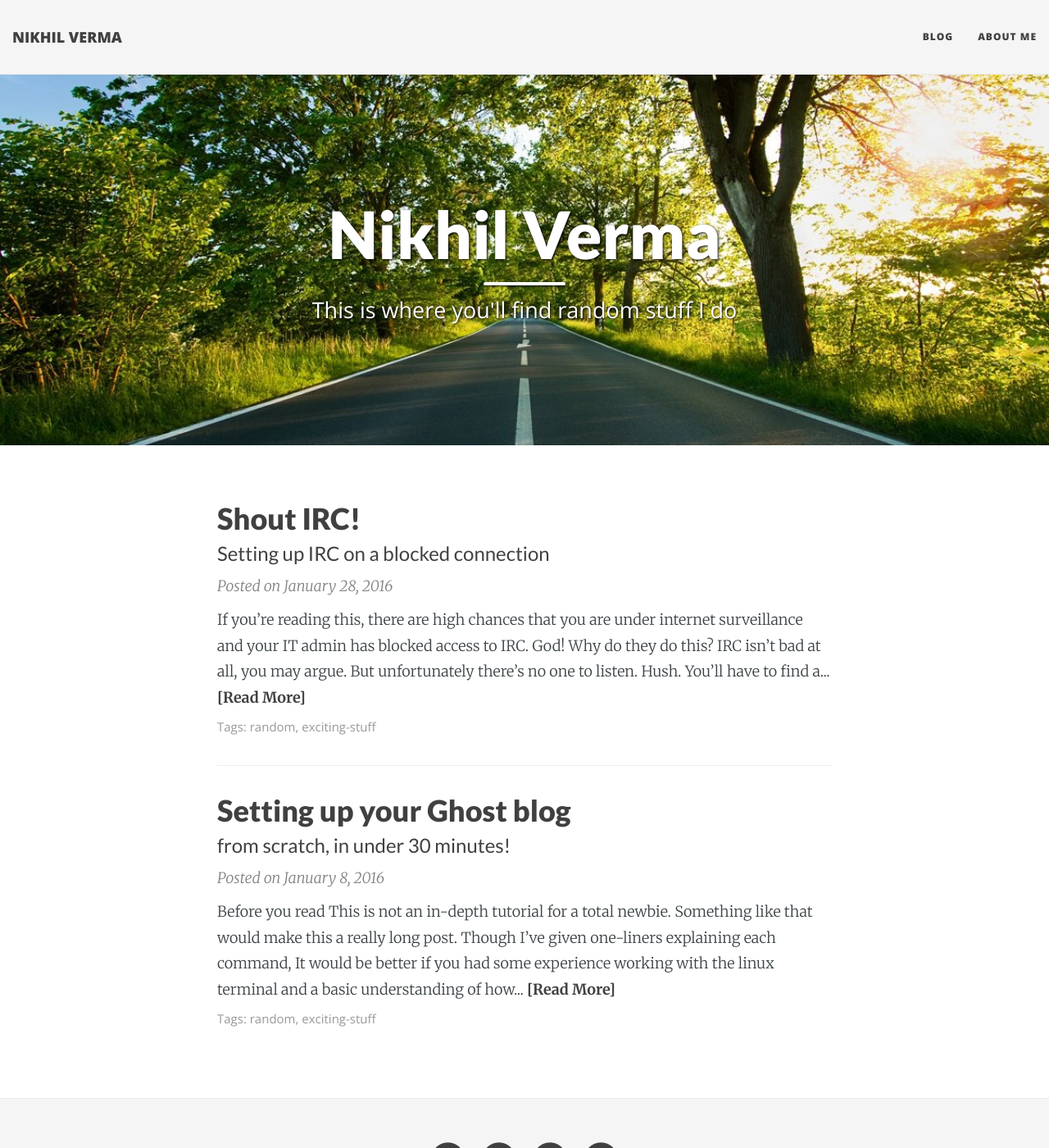
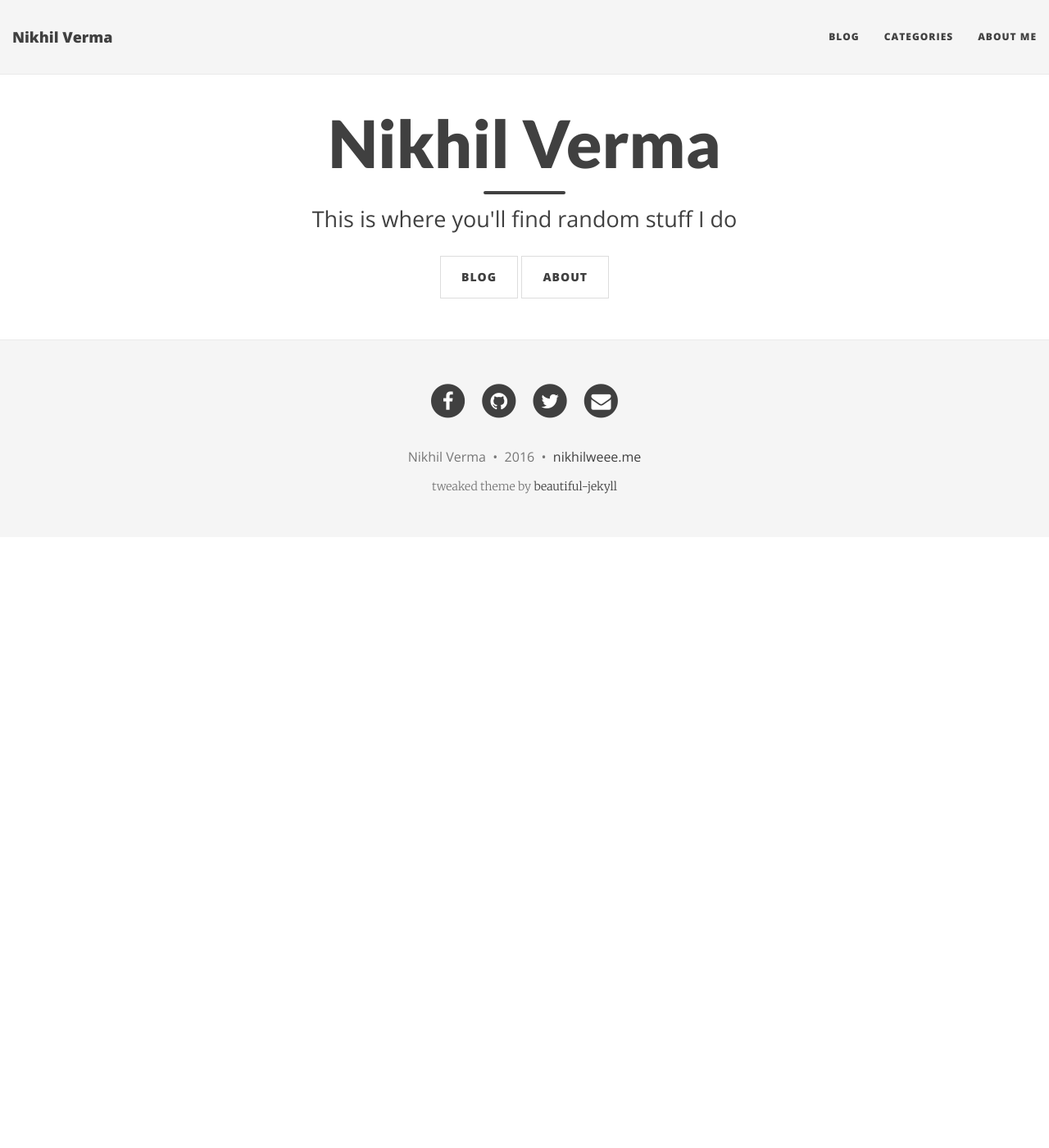
Before and after one commit to nikhilweee/blog-jekyll, a Jekyll site: the page built from index.html, in a window 1280 px wide and 1400 px high. Shown: the whole window at 82% size. Built offline with Jekyll 4.4.1, drawn with Linux system fonts in a browser that asks for light colours; nearby versions of some CDN libraries; the list of posts is cut into pages by our own code.

Commit message:
added tags, categories, fstab

```diff
--- a/Gemfile
+++ b/Gemfile
@@ -4,3 +4,4 @@
 gem 'therubyracer'
 gem 'github-pages'
 gem 'jekyll-paginate'
+gem 'jekyll-redirect-from'
--- a/_config.yml
+++ b/_config.yml
@@ -14,7 +14,7 @@
 # Of course don't forget to change the username and projectname to YOUR username and project
 
 # Name of website
-title: NIKHIL VERMA
+title: Nikhil Verma
 
 # Short description of your site
 description: A virtual proof that name is awesome!
@@ -23,7 +23,8 @@
 
 # List of links in the navigation bar
 navbar-links:
-  Blog: ""
+  Blog: "blog"
+  Categories: "blog/categories#hacks"
   About Me: "aboutme"
   # Resources:
   #   - Beautiful Jekyll: "http://deanattali.com/beautiful-jekyll/"
@@ -79,8 +80,9 @@
 timezone: "Asia/Kolkata"
 markdown: kramdown
 highlighter: rouge
-permalink: /:year-:month-:day-:title/
+permalink: /blog/:year/:month/:day/:title/
 paginate: 5
+paginate_path: "/blog/page:num/"
 
 kramdown:
   input: GFM
@@ -160,6 +162,8 @@
 
 gems:
   - jekyll-paginate
+  - jekyll-redirect-from
+
 
 # Beautiful Jekyll / Dean Attali
 # 2fc73a3a967e97599c9763d05e564189
--- a/_posts/2016-01-08-setting-up-ghost-blog.md
+++ b/_posts/2016-01-08-setting-up-ghost-blog.md
@@ -2,7 +2,8 @@
 layout: post
 title: Setting up your Ghost blog
 subtitle: from scratch, in under 30 minutes!
-tags: [random, exciting-stuff]
+tags: [tutorial, hacks, supervisor, nginx, node, digitalocean]
+categories: [hacks]
 ---
 #### Before you read
 This is *not* an in-depth tutorial for a total newbie. Something like that would make this a really long post. Though I've given one-liners explaining each command,
--- a/_posts/2016-01-28-shout-irc.md
+++ b/_posts/2016-01-28-shout-irc.md
@@ -2,7 +2,8 @@
 layout: post
 title: Shout IRC!
 subtitle: Setting up IRC on a blocked connection
-tags: [random, exciting-stuff]
+tags: [hacks, tutorial, nginx, node, irc]
+categories: [hacks]
 ---
 
 If you're reading this, there are high chances that you are under internet surveillance and your IT admin has blocked access to IRC. God! Why do they do this? IRC isn't bad at all, you may argue. But unfortunately there's no one to listen. Hush. You'll have to find a way out, and here's exactly how you can do it!
--- /dev/null
+++ b/blog/index.html
@@ -0,0 +1,57 @@
+---
+layout: page
+title: Nikhil Verma
+subtitle: This is where you'll find random stuff I do
+redirect_from: "/"
+bigimg:
+- "/img/path.jpg"
+---
+<div class="posts-list">
+  {% for post in paginator.posts %}
+  <article class="post-preview">
+    <a href="{{ post.url | prepend: site.baseurl }}">
+	  <h2 class="post-title">{{ post.title }}</h2>
+
+	  {% if post.subtitle %}
+	  <h3 class="post-subtitle">
+	    {{ post.subtitle }}
+	  </h3>
+	  {% endif %}
+    </a>
+
+    <p class="post-meta">
+      Posted on {{ post.date | date: "%B %-d, %Y" }}
+    </p>
+
+    <div class="post-entry">
+      {{ post.content | strip_html | xml_escape | truncatewords: 50 }}
+	  <a href="{{ post.url | prepend: site.baseurl }}" class="post-read-more">[Read&nbsp;More]</a>
+    </div>
+
+    {% if post.tags.size > 0 %}
+    <div class="blog-tags">
+      Tags:
+      {% for tag in post.tags %}
+      <a href="{{ site.baseurl }}/blog/tags/#{{ tag }}">{{ tag }}</a>
+      {% endfor %}
+    </div>
+    {% endif %}
+
+   </article>
+  {% endfor %}
+</div>
+
+{% if paginator.total_pages > 1 %}
+<ul class="pager main-pager">
+  {% if paginator.previous_page %}
+  <li class="previous">
+    <a href="{{ paginator.previous_page_path | prepend: site.baseurl | replace: '//', '/' }}">&larr; Newer Posts</a>
+  </li>
+  {% endif %}
+  {% if paginator.next_page %}
+  <li class="next">
+    <a href="{{ paginator.next_page_path | prepend: site.baseurl | replace: '//', '/' }}">Older Posts &rarr;</a>
+  </li>
+  {% endif %}
+</ul>
+{% endif %}
--- a/css/main.css
+++ b/css/main.css
@@ -335,6 +335,9 @@
 .post-preview .post-read-more {
   font-weight: 700;
 }
+.post-tag {
+  margin: 5px;
+}
 
 @media only screen and (min-width: 768px) {
   .post-preview .post-title {
--- a/index.html
+++ b/index.html
@@ -2,60 +2,12 @@
 layout: page
 title: Nikhil Verma
 subtitle: This is where you'll find random stuff I do
-bigimg:
-- "/img/path.jpg"
 ---
-
-<div class="posts-list">
-  {% for post in paginator.posts %}
-  <article class="post-preview">
-    <a href="{{ post.url | prepend: site.baseurl }}">
-	  <h2 class="post-title">{{ post.title }}</h2>
-
-	  {% if post.subtitle %}
-	  <h3 class="post-subtitle">
-	    {{ post.subtitle }}
-	  </h3>
-	  {% endif %}
-    </a>
-
-    <p class="post-meta">
-      Posted on {{ post.date | date: "%B %-d, %Y" }}
-    </p>
-
-    <div class="post-entry">
-      {{ post.content | strip_html | xml_escape | truncatewords: 50 }}
-	  <a href="{{ post.url | prepend: site.baseurl }}" class="post-read-more">[Read&nbsp;More]</a>
-    </div>
-
-    {% if post.tags.size > 0 %}
-    <div class="blog-tags">
-      Tags:
-      {% if site.link-tags %}
-      {% for tag in post.tags %}
-      <a href="{{ site.baseurl }}/tag/{{ tag }}">{{ tag }}</a>
-      {% endfor %}
-      {% else %}
-        {{ post.tags | join: ", " }}
-      {% endif %}
-    </div>
-    {% endif %}
-
-   </article>
-  {% endfor %}
-</div>
-
-{% if paginator.total_pages > 1 %}
 <ul class="pager main-pager">
-  {% if paginator.previous_page %}
-  <li class="previous">
-    <a href="{{ paginator.previous_page_path | prepend: site.baseurl | replace: '//', '/' }}">&larr; Newer Posts</a>
+  <li>
+    <a href="#">Blog</a>
   </li>
-  {% endif %}
-  {% if paginator.next_page %}
-  <li class="next">
-    <a href="{{ paginator.next_page_path | prepend: site.baseurl | replace: '//', '/' }}">Older Posts &rarr;</a>
+  <li>
+    <a href="#">About</a>
   </li>
-  {% endif %}
 </ul>
-{% endif %}
```
Also changed, not shown: _posts/2016-08-11-persistent-mounts.md (added, +54 -0 lines), _posts/2016-08-12-shadowsocks.md (added, +9 -0 lines), aboutme.md (+1 -1 lines), blog/categories.html (added, +29 -0 lines), blog/tags.html (added, +29 -0 lines), Gemfile.lock.
